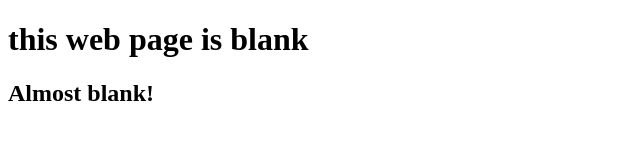
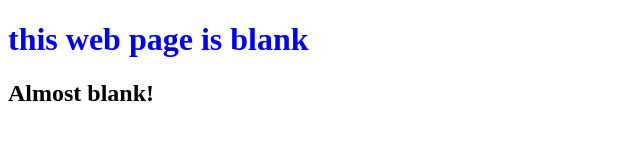
Before and after one commit to SotoMundo/zmain_openSAP_repo, a plain HTML site: page index.html in a window 1280 px wide. Shown: the whole page, without its empty margins (0-640 px from the left). Drawn offline with Linux system fonts and the light colour scheme.

Commit message:
Revert "Revert "Added blue colour to first header""
This reverts commit 2a3155a65b984858653fb3495fdcf82eb37101d9.

```diff
--- a/index.html
+++ b/index.html
@@ -5,7 +5,7 @@
 	<title>Page of Quotations</title>
 </head>
 	<body>
-		<h1>this web page is blank</h1>
+		<h1 style="color:blue">this web page is blank</h1>
 		<h2>Almost blank!</h2>
 	</body>
 </html>
```
